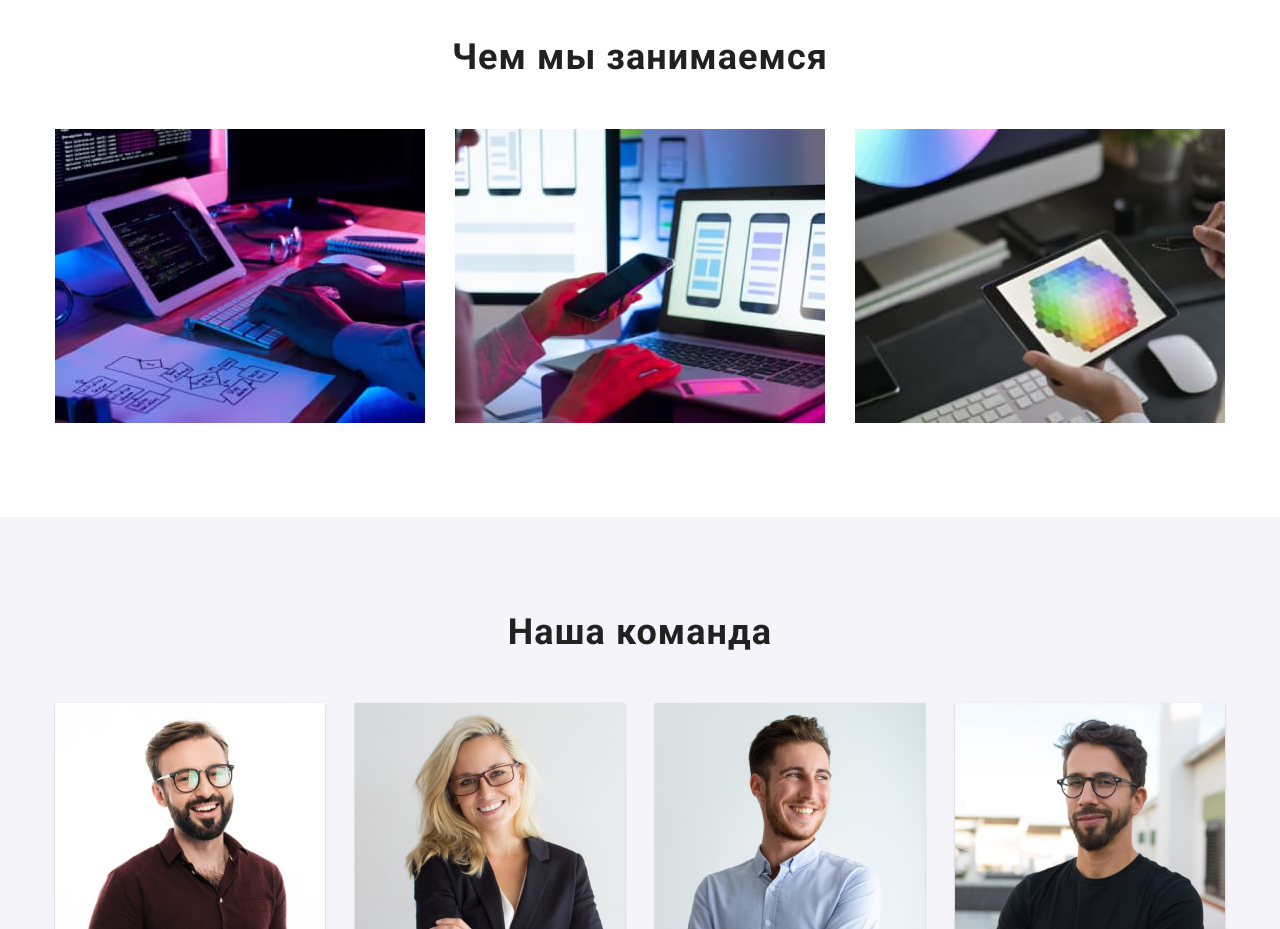
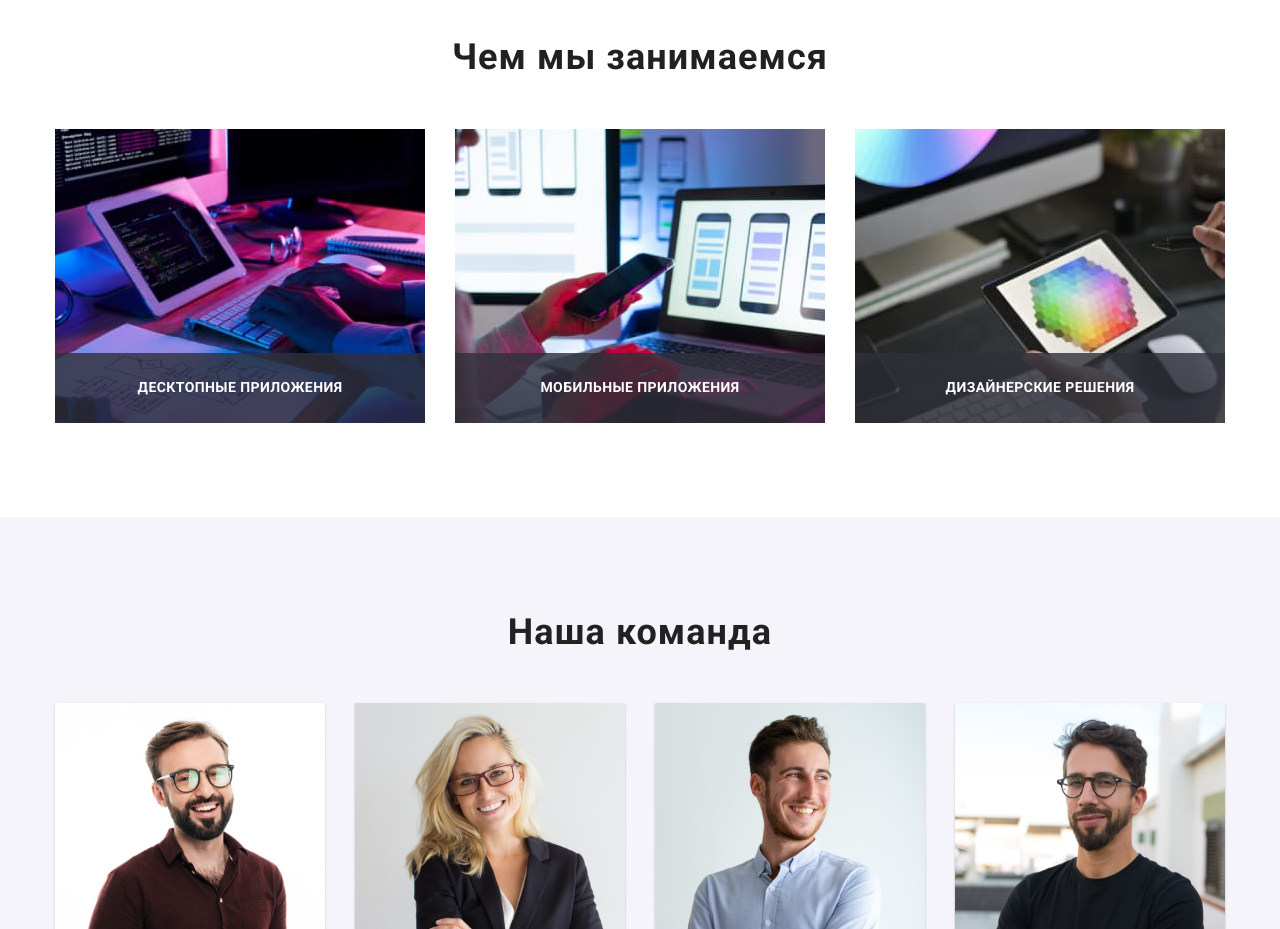
Before and after one commit to eleza27/goit-markup-hw-05, a plain HTML site: page index.html in a window 1280 px wide. Shown: the part 1080-2009 px from the top of the page. Drawn offline with nearby package versions, Linux system fonts and the light colour scheme.

Commit message:
Doings done

```diff
--- a/css/styles.css
+++ b/css/styles.css
@@ -170,7 +170,6 @@ body {
     margin-right: 10px;
     fill: currentColor;
     transition: fill 250ms cubic-bezier(0.4, 0, 0.2, 1);
-
 }
 
 .phone-icon {
@@ -264,6 +263,7 @@ body {
     box-shadow: 0px 4px 4px rgba(0, 0, 0, 0.15);
     border: 0px;
     border-radius: 4px;
+    transition: background 250ms cubic-bezier(0.4, 0, 0.2, 1);
 }
 
 .hero-btn:hover,
@@ -363,6 +363,29 @@ body {
 
 .doings-item:not(:nth-child(3n)) {
     margin-right: 30px;
+}
+
+.doings-item-box {
+    position: relative;
+}
+
+.doings-item-type {
+    position: absolute;
+    bottom: 0;
+    left: 0;
+
+    padding-top: 27px;
+    padding-bottom: 27px;
+    width: 100%;
+
+    font-weight: 700;
+    font-size: 14px;
+    line-height: 1.14;
+    text-align: center;
+    letter-spacing: 0.03em;
+    text-transform: uppercase;
+    color: var(--third-color);
+    background: rgba(47, 48, 58, 0.8);
 }
 
 /* ========== /DOINGS ========== */
@@ -542,6 +565,10 @@ body {
     cursor: pointer;
     border: 0px;
     border-radius: 4px;
+    transition: background-color 250ms cubic-bezier(0.4, 0, 0.2, 1),
+    color 250ms cubic-bezier(0.4, 0, 0.2, 1),
+    box-shadow 250ms cubic-bezier(0.4, 0, 0.2, 1),
+    border-radius 250ms cubic-bezier(0.4, 0, 0.2, 1);
 }
 
 .section-filter-button:hover,
--- a/index.html
+++ b/index.html
@@ -111,12 +111,24 @@
             <div class="container">
                 <h2 class="doings-title">Чем мы занимаемся</h2>
                 <ul class="doings-list list">
-                    <li class="doings-item"><img class="doings-item-img" src="./images/1-doing/box-1.jpg" alt="Верстка" width="370"
-                            height="294"></li>
-                    <li class="doings-item"><img class="doings-item-img" src="./images/1-doing/box-2.jpg" alt="Стили" width="370"
-                            height="294"></li>
-                    <li class="doings-item"><img class="doings-item-img" src="./images/1-doing/box-3.jpg" alt="Дизайн" width="370"
-                            height="294"></li>
+                    <li class="doings-item">
+                        <div class="doings-item-box">
+                            <img class="doings-item-img" src="./images/1-doing/box-1.jpg" alt="Верстка" width="370" height="294">
+                            <p class="doings-item-type">Десктопные приложения</p>
+                        </div>
+                    </li>
+                    <li class="doings-item">
+                        <div class="doings-item-box">
+                            <img class="doings-item-img" src="./images/1-doing/box-2.jpg" alt="Стили" width="370" height="294">
+                            <p class="doings-item-type">Мобильные приложения</p>
+                        </div>
+                    </li>
+                    <li class="doings-item">
+                        <div class="doings-item-box">
+                            <img class="doings-item-img" src="./images/1-doing/box-3.jpg" alt="Дизайн" width="370" height="294">
+                            <p class="doings-item-type">Дизайнерские решения</p>
+                        </div>
+                    </li>
                 </ul>
             </div>
         </section>
```
